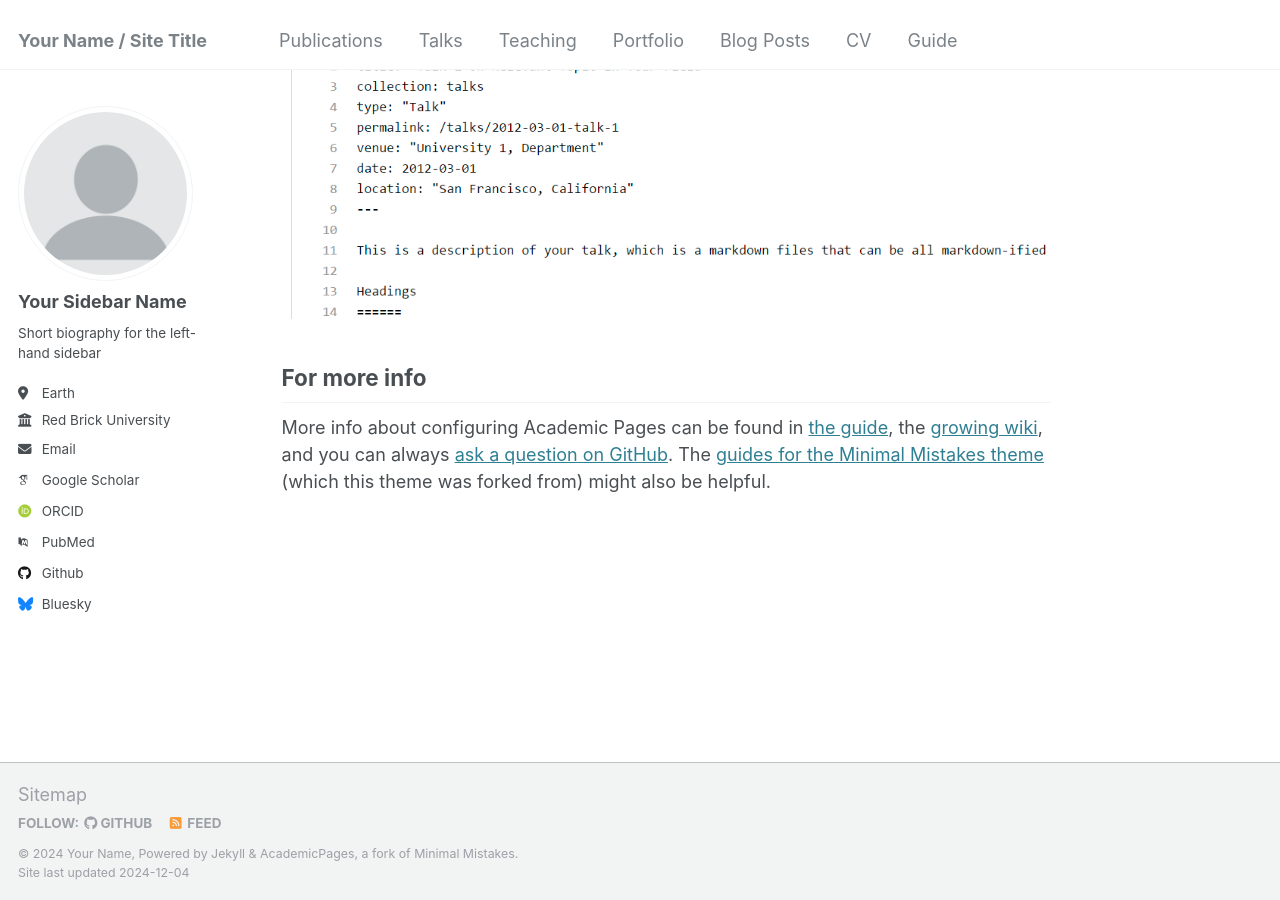
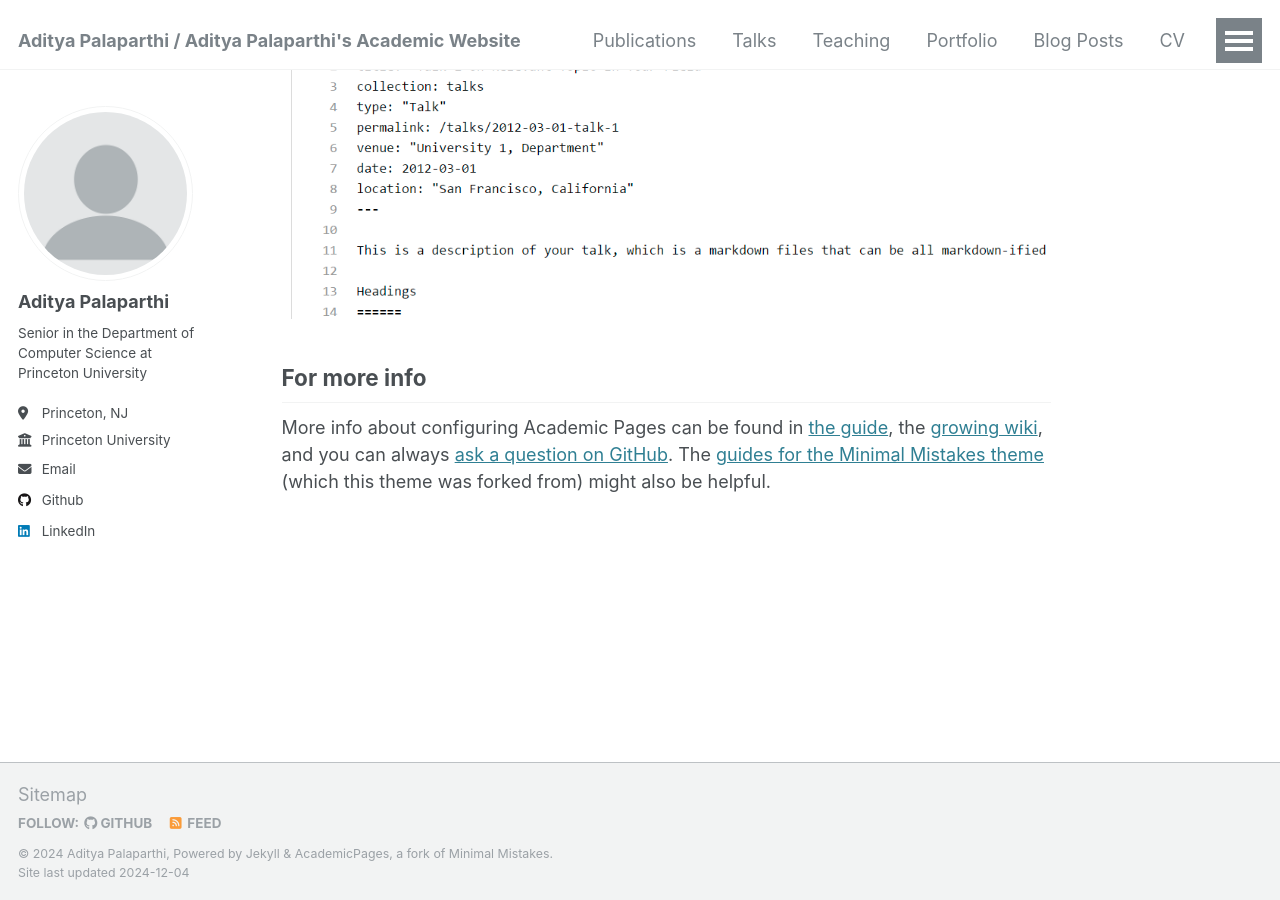
Before and after one commit to palapav/palapav.github.io, a Jekyll site: the page built from _pages/about.md, in a window 1280 px wide and 900 px high, scrolled down 2643 px. Built offline with Jekyll 4.4.1, drawn with Linux system fonts in a browser that asks for light colours; some web fonts are replaced.

Commit message:
Update _config.yml

```diff
--- a/_config.yml
+++ b/_config.yml
@@ -8,11 +8,11 @@
 
 # Basic Site Settings
 locale                   : "en-US"
-title                    : "Your Name / Site Title"
+title                    : "Aditya Palaparthi / Aditya Palaparthi's Academic Website"
 title_separator          : "-"
-name                     : &name "Your Name"
-description              : &description "personal description"
-url                      : https://academicpages.github.io # the base hostname & protocol for your site e.g. "https://[your GitHub username].github.io"
+name                     : &name "Aditya Palaparthi"
+description              : &description "Aditya Palaparthi's Academic Website"
+url                      : https://palapav.github.io # the base hostname & protocol for your site e.g. "https://[your GitHub username].github.io"
 baseurl                  : "" # the subpath of your site, e.g. "/blog"
 repository               : "academicpages/academicpages.github.io"
 
@@ -22,21 +22,21 @@ repository               : "academicpages/academicpages.github.io"
 author:
   # Biographic information
   avatar           : "profile.png"
-  name             : "Your Sidebar Name"
+  name             : "Aditya Palaparthi"
   pronouns         : # example: "she/her"
-  bio              : "Short biography for the left-hand sidebar"
-  location         : "Earth"
-  employer         : "Red Brick University"
+  bio              : "Senior in the Department of Computer Science at Princeton University"
+  location         : "Princeton, NJ"
+  employer         : "Princeton University"
   uri              : # URL
-  email            : "none@example.org"
+  email            : "avpalaparthi@gmail.com"
 
   # Academic websites
   arxiv            : # URL - Update with the correct link to your profile
-  googlescholar    : "https://scholar.google.com/citations?user=PS_CX0AAAAAJ"
+  googlescholar    : # URL
   impactstory      : # URL
-  orcid            : "http://orcid.org/yourorcidurl"
+  orcid            : # URL
   semantic         : # URL
-  pubmed           : "https://www.ncbi.nlm.nih.gov/pubmed/?term=john+snow"
+  pubmed           : # URL
   researchgate     : # URL
   scopus           : # URL
 
@@ -44,12 +44,12 @@ author:
   bitbucket        : # Username - Update with your username on the site
   codepen          : # Username
   dribbble         : # Username
-  github           : "academicpages"
+  github           : "palapav"
   kaggle           : # Username
   stackoverflow    : # User number or user number and name (i.e., use "1" or "1/jeff-atwood")
 
   # Social media
-  bluesky          : "bsky.app" # Replace this with you Bluesky username
+  bluesky          : # Replace this with you Bluesky username
   facebook         : # Username
   flickr           : # Username
   foursquare       : # Username
@@ -58,7 +58,7 @@ author:
   keybase          : # Username
   instagram        : # Username
   lastfm           : # Username
-  linkedin         : # Username
+  linkedin         : aditya-palaparthi # Username
   mastodon         : # URL
   medium           : # URL
   pinterest        : # Username
@@ -75,13 +75,13 @@ author:
   zhihu            : # Username
 
 # Publication Category - The following the list of publication categories and their headings
-publication_category:
-  books:
-    title: 'Books'
-  manuscripts:
-    title: 'Journal Articles'
-  conferences:
-    title: 'Conference Papers'
+# publication_category:
+#   books:
+#     title: 'Books'
+#   manuscripts:
+#     title: 'Journal Articles'
+#   conferences:
+#     title: 'Conference Papers'
 
 # Site Settings
 teaser                   :  # filename of teaser fallback teaser image placed in /images/, .e.g. "500x300.png"
@@ -258,7 +258,7 @@ defaults:
   # _publications
   - scope:
       path: ""
-      type: publications
+      type: research
     values:
       layout: single
       author_profile: true
@@ -273,14 +273,14 @@ defaults:
       author_profile: true
       share: true
       comment: true
-  # _talks
-  - scope:
-      path: ""
-      type: talks
-    values:
-      layout: talk
-      author_profile: true
-      share: true
+  # # _talks
+  # - scope:
+  #     path: ""
+  #     type: talks
+  #   values:
+  #     layout: talk
+  #     author_profile: true
+  #     share: true
 
 
 # Sass/SCSS
```
